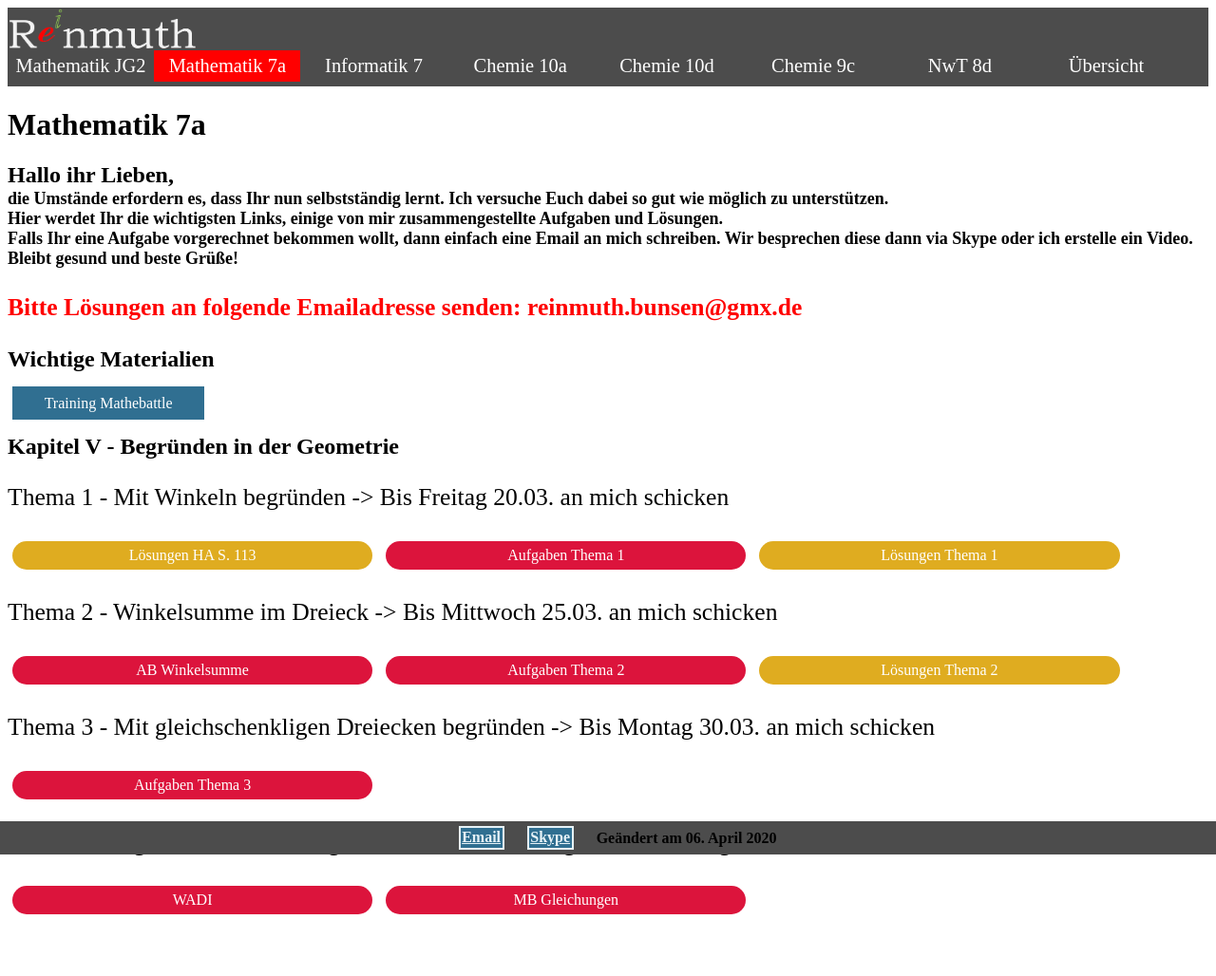
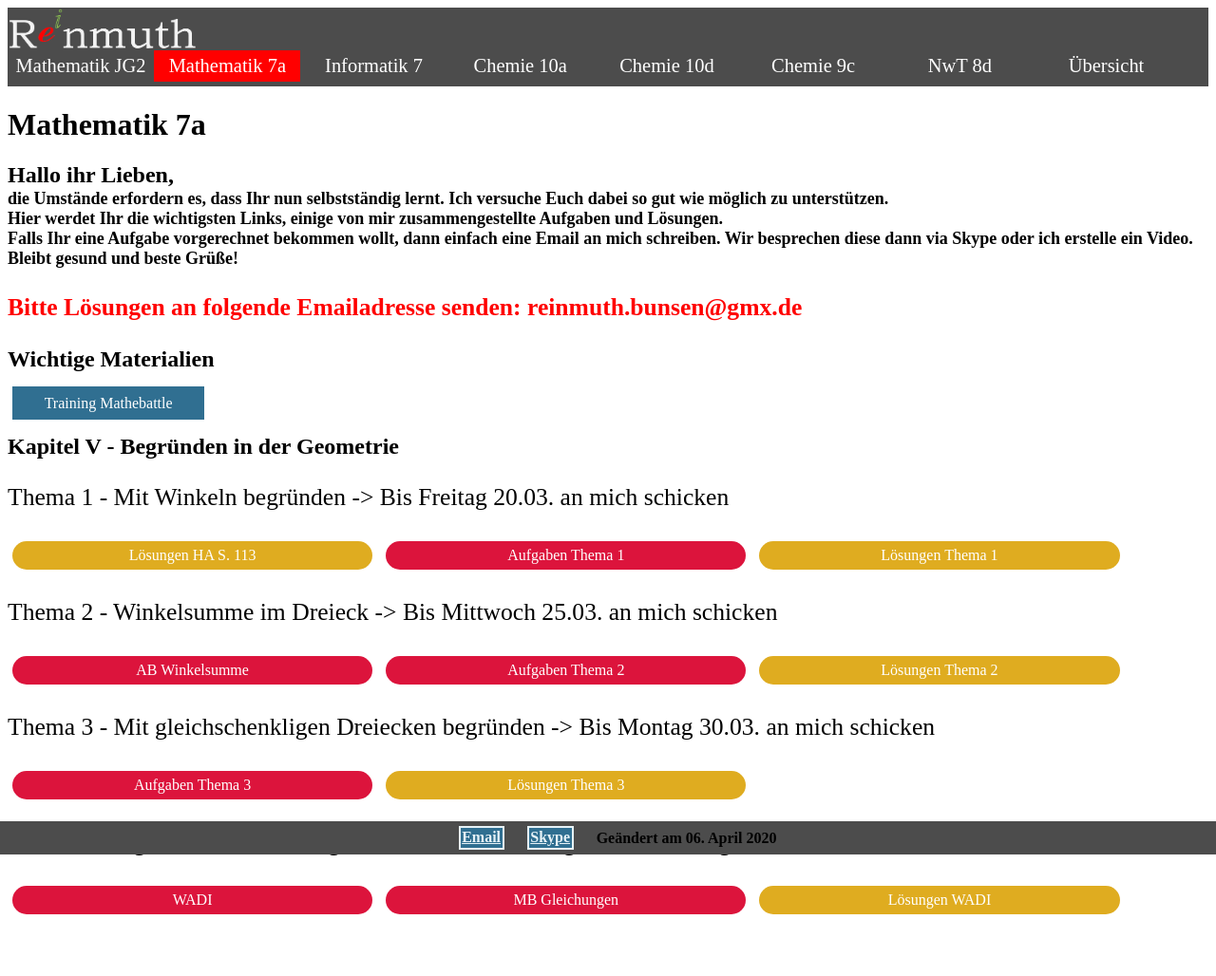
Before and after one commit to Reinmuth/Reinmuth.github.io, a Jekyll site: the page 7aM.html, which Jekyll copies as it is, in a window 1280 px wide. Shown: the whole page at 95% size. Built offline with Jekyll 4.4.1, drawn with Linux system fonts in a browser that asks for light colours.

Commit message:
Add files via upload

```diff
--- a/7aM.html
+++ b/7aM.html
@@ -60,7 +60,7 @@
 
 						<a class="kachel exerc" href="M7/AB Winkelsumme.pdf">AB Winkelsumme</a>
 						<a class="kachel exerc" href="M7/Thema 2 Aufgaben.pdf">Aufgaben Thema 2</a>
-						<a class="sol kachel" href="M7/Thema 2 Lösungen.pdf">Lösungen Thema 2</a>    </li>
+						<a class="sol kachel" href="M7/Thema 2 Lösungen.pdf">Lösungen Thema 2</a>
 						<!-- <li> <a class="vid" href="">Erklärungen</a>    </li> -->
 
 
@@ -69,13 +69,13 @@
 					 <a class="exerc kachel" href="M7/Thema 3 Aufgaben.pdf">Aufgaben Thema 3</a>
 						<!-- <li> <a class="sol" href="">Lösungen Thema 3</a>    </li>  -->
 						<!-- <li> <a class="vid" href="">Erklärungen</a>    </li> -->
-
+					<a class="sol kachel" href="M7/Thema 3 Lösungen.pdf">Lösungen Thema 3</a>
 
 					<p>Wiederholung: Lineare Gleichungen lösen -> WADI-Aufgaben bis Freitag 03.04. an mich schicken </p>
 
 						 <a class="kachel exerc" href="M7/WADI.pdf">WADI</a>
 						 <a class="kachel exerc" href="https://www.mathebattle.de/">MB Gleichungen</a>
-
+						 <a class="sol kachel" href="M7/Wadi-Lösungen.pdf">Lösungen WADI</a>
 
 				<br>
 
```
Also changed, not shown: 2 other files.
